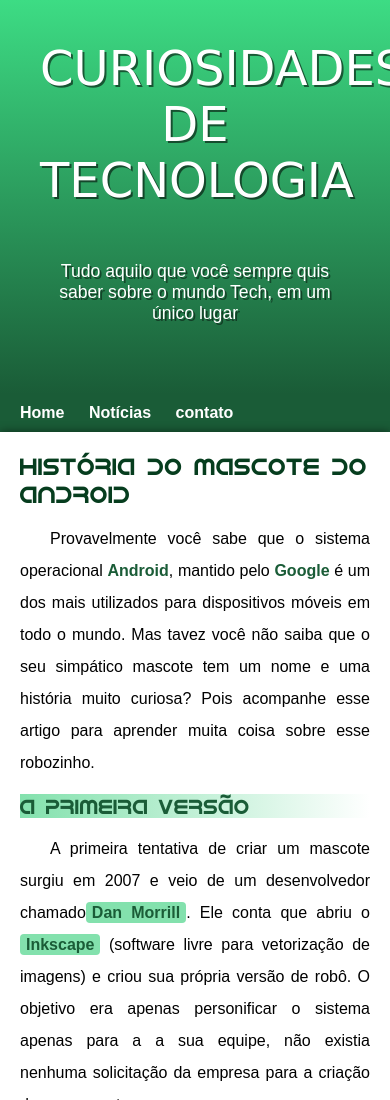
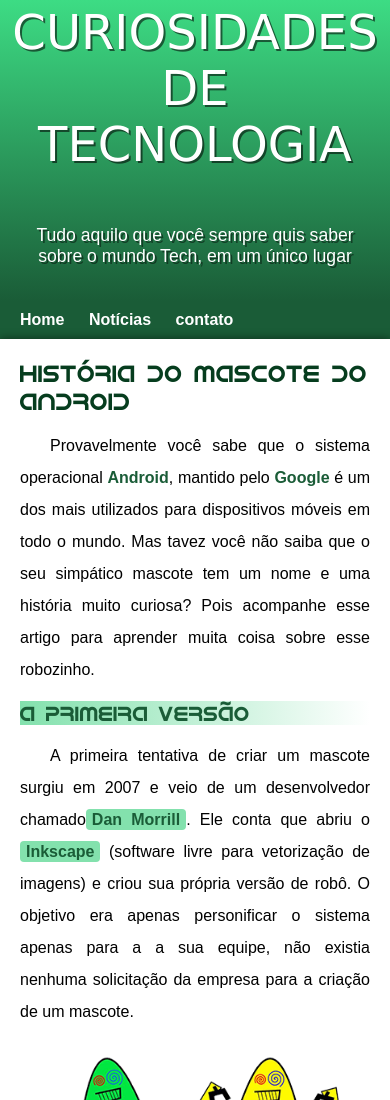
Before and after one commit to MarcosViniciusA369/projeto-android, a plain HTML site: page index.html in a window 390 px wide. Shown: the top 1100 px of the page. Drawn offline with Linux system fonts and the light colour scheme.

Commit message:
resolvendo problema em telas mobile

```diff
--- a/Estilos/style.css
+++ b/Estilos/style.css
@@ -38,7 +38,7 @@ header{
     background-image: linear-gradient(to bottom, var(--cor2), var(--cor4));
     min-width: 150px;
     text-align: center;
-    padding: 40px;
+    padding: 4px;
 }
 
 header > h1{
```
